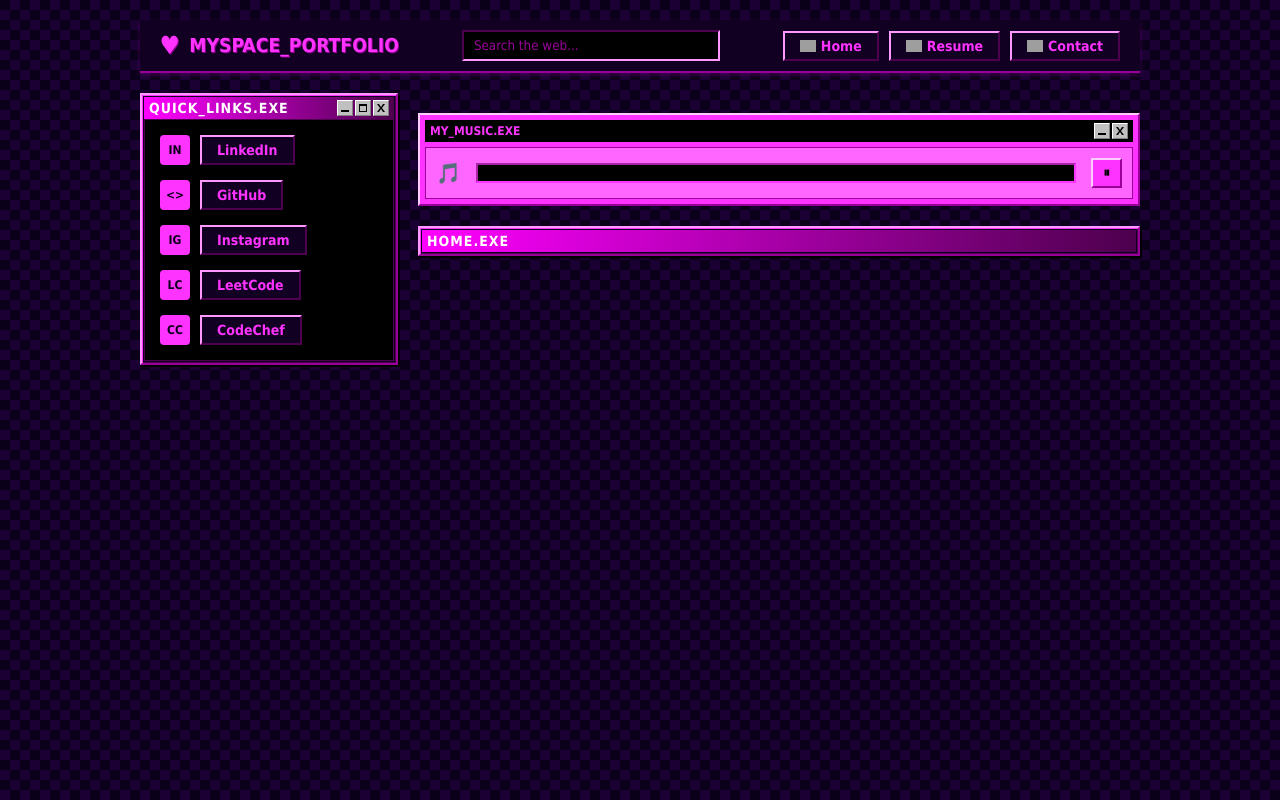
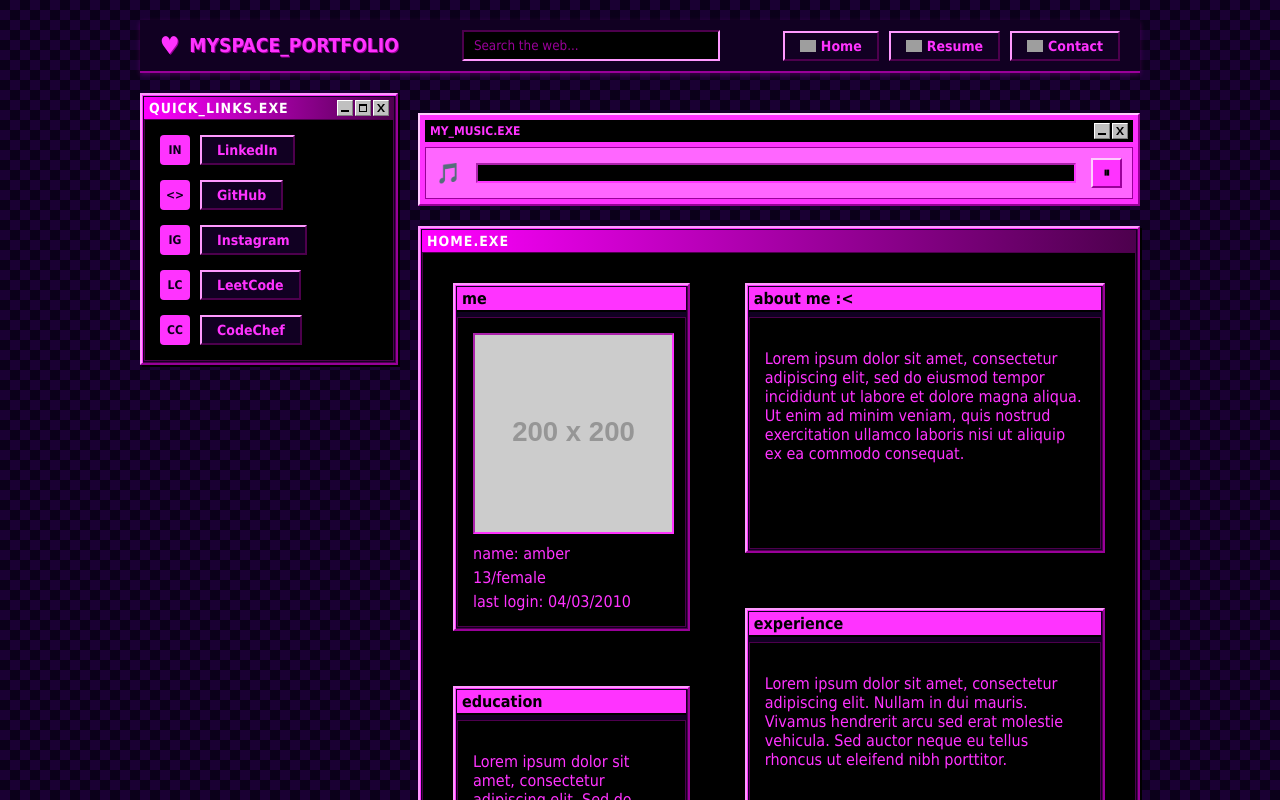
Before and after one commit to sanjanavenkatesh05/My-Portfolio, a React (Vite) app in the folder my-portfolio/: page / in a window 1280 px wide. Shown: the top 800 px of the page. Built offline with nearby package versions, Linux system fonts and the light colour scheme; grey boxes are pictures that could not be loaded.

Commit message:
home.exe updated layout. -task: style it :

```diff
--- a/my-portfolio/src/App.jsx
+++ b/my-portfolio/src/App.jsx
@@ -110,10 +110,56 @@
           <div className="win98-title-bar">
             <span>HOME.EXE</span>
           </div>
+          <div className="win98-content inner-myspace-layout">
+            {/* Inner Left Column */}
+            <div className="inner-left-col">
+              {/* Me Window */}
+              <div className="win98-window">
+                <div className="myspace-header-title">me</div>
+                <div className="win98-content myspace-me-info">
+                  <img src="https://placehold.co/200x200/magenta/white?text=Profile+Pic" alt="me" className="myspace-pic" />
+                  <span>name: amber</span>
+                  <span>13/female</span>
+                  <span>last login: 04/03/2010</span>
+                </div>
+              </div>
 
+
+
+              {/* Education Window */}
+              <div className="win98-window">
+                <div className="myspace-header-title">education</div>
+                <div className="win98-content">
+                  <p>Lorem ipsum dolor sit amet, consectetur adipiscing elit. Sed do eiusmod tempor incididunt ut labore.</p>
+                </div>
+              </div>
+            </div>
+
+            {/* Inner Right Column */}
+            <div className="inner-right-col">
+              {/* About Me Window */}
+              <div className="win98-window">
+                <div className="myspace-header-title">about me :&lt;</div>
+                <div className="win98-content">
+                  <p>Lorem ipsum dolor sit amet, consectetur adipiscing elit, sed do eiusmod tempor incididunt ut labore et dolore magna aliqua. Ut enim ad minim veniam, quis nostrud exercitation ullamco laboris nisi ut aliquip ex ea commodo consequat.</p>
+                </div>
+              </div>
+
+
+              {/* Experience Window */}
+              <div className="win98-window">
+                <div className="myspace-header-title">experience</div>
+                <div className="win98-content">
+                  <p>Lorem ipsum dolor sit amet, consectetur adipiscing elit. Nullam in dui mauris. Vivamus hendrerit arcu sed erat molestie vehicula. Sed auctor neque eu tellus rhoncus ut eleifend nibh porttitor.</p>
+                </div>
+              </div>
+            </div>
+
+          </div>
         </div>
       </div>
     </div>
+
   );
 }
 
--- a/my-portfolio/src/index.css
+++ b/my-portfolio/src/index.css
@@ -296,3 +296,65 @@
   border-right-color: #fff;
   border-bottom-color: #fff;
 }
+
+/* Inner MySpace Layout */
+.inner-myspace-layout {
+  display: flex;
+  gap: 15px;
+  position: relative; /* For error overlay */
+  padding: 10px;
+}
+
+.inner-left-col {
+  flex: 0 0 40%;
+  display: flex;
+  flex-direction: column;
+  gap: 15px;
+}
+
+.inner-right-col {
+  flex: 1;
+  display: flex;
+  flex-direction: column;
+  gap: 15px;
+}
+
+.myspace-header-title {
+  background: #ff33ff;
+  color: #000;
+  padding: 2px 5px;
+  font-weight: bold;
+  border-bottom: 2px solid #000;
+  margin-bottom: 5px;
+}
+
+.myspace-contact-grid {
+  display: grid;
+  grid-template-columns: 1fr 1fr;
+  gap: 10px;
+  text-align: center;
+}
+
+.myspace-me-info {
+  display: flex;
+  flex-direction: column;
+  gap: 5px;
+}
+
+.myspace-pic {
+  border: 2px inset #ff33ff;
+  width: 100%;
+  height: auto;
+  max-width: 200px;
+  margin-bottom: 5px;
+}
+
+.error-overlay {
+  position: absolute;
+  top: 50%;
+  left: 50%;
+  transform: translate(-50%, -50%);
+  z-index: 10;
+  box-shadow: 2px 2px 0px #000;
+  min-width: 250px;
+}
```
